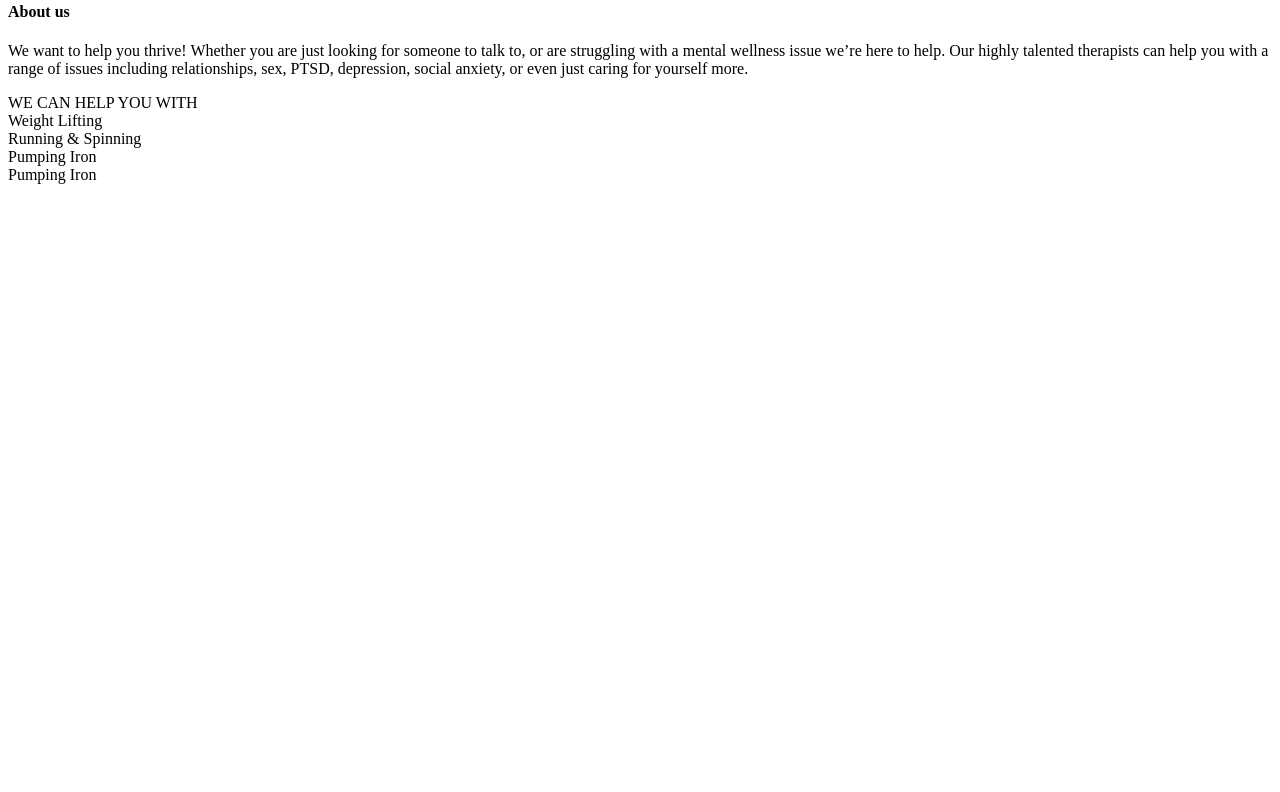
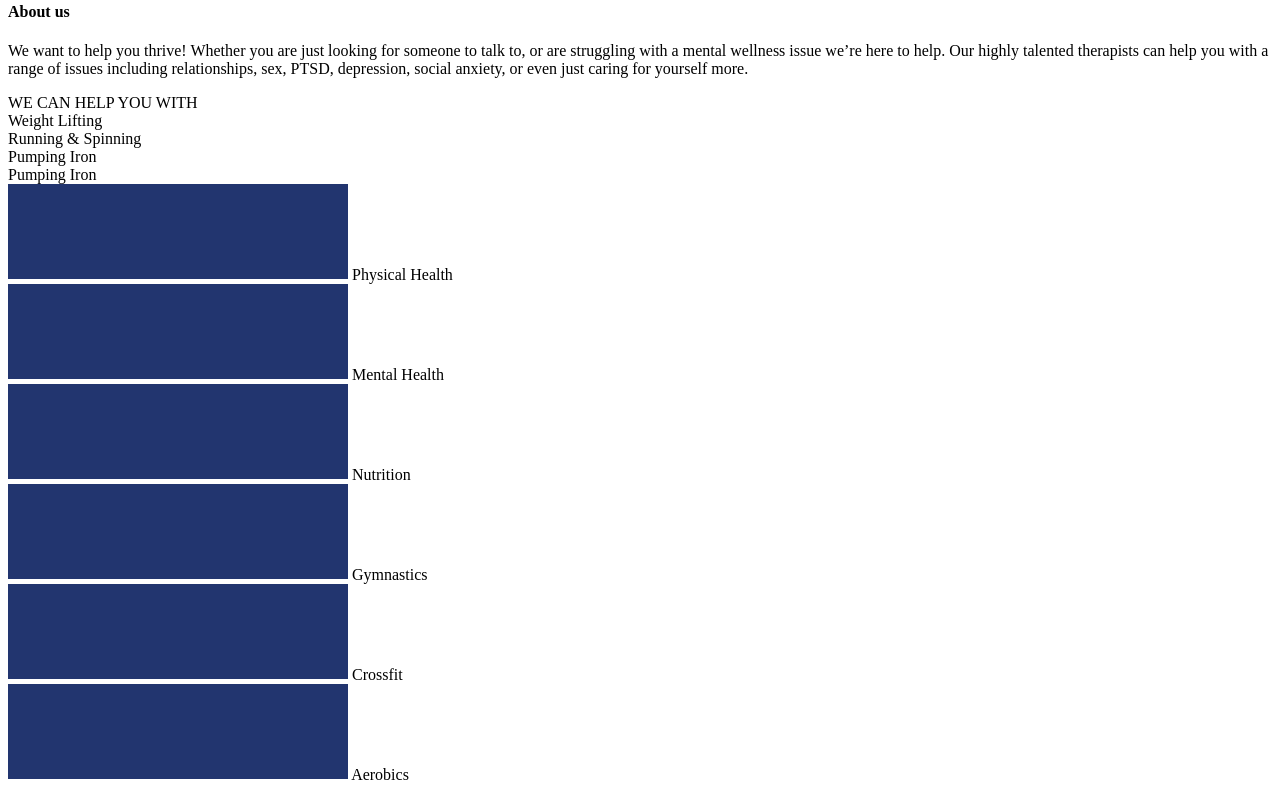
Before and after one commit to alenslyn/HTML-template, a plain HTML site: page index.html in a window 1280 px wide. Shown: the part 771-1563 px from the top of the page. Before the commit the page ends 963 px from the top, so only its background shows below. Drawn offline with Linux system fonts and the light colour scheme.

Commit message:
feat: add html for the fifth page

```diff
--- a/index.html
+++ b/index.html
@@ -85,5 +85,31 @@
       <div class="activities__exemple">Pumping Iron</div>
       <div class="activities__exemple">Pumping Iron</div>
     </section>
+    <section class="list">
+      <div>
+        <img class="list_line" src="images/Rectangle 2.1.svg" />
+        <span>Physical Health</span>
+      </div>
+      <div>
+        <img class="list_line" src="images/Rectangle 2.1.svg" />
+        <span>Mental Health</span>
+      </div>
+      <div>
+        <img class="list_line" src="images/Rectangle 2.1.svg" />
+        <span>Nutrition</span>
+      </div>
+      <div>
+        <img class="list_line" src="images/Rectangle 2.1.svg" />
+        <span>Gymnastics</span>
+      </div>
+      <div>
+        <img class="list_line" src="images/Rectangle 2.1.svg" />
+        <span>Crossfit</span>
+      </div>
+      <div>
+        <img class="list_line" src="images/Rectangle 2.1.svg" />
+        <span>Aerobics</span>
+      </div>
+    </section>
   </body>
 </html>
```
Also changed, not shown: images/Rectangle 2.1.svg (added), images/joanna-kosinska-340748.png (added).
